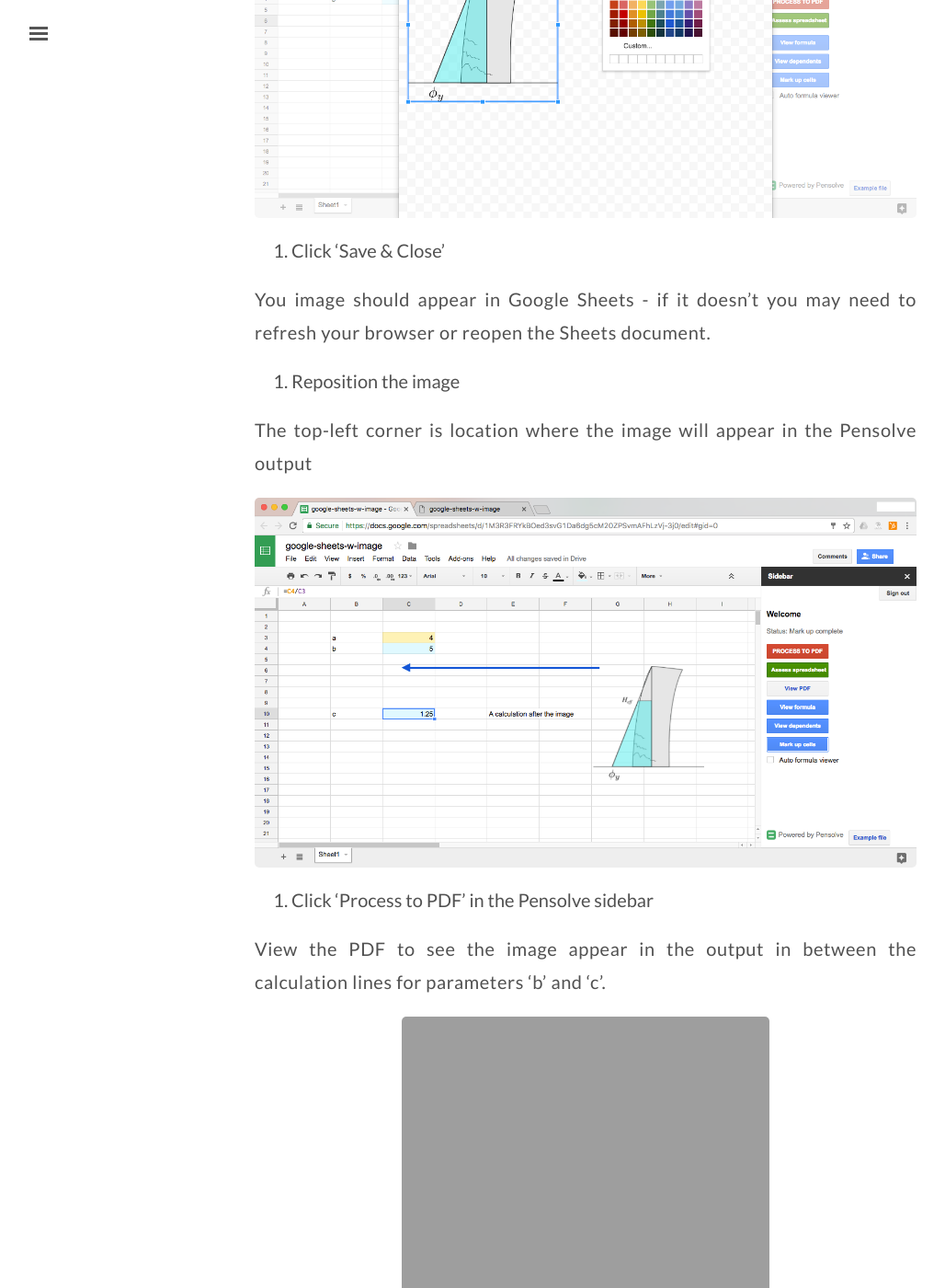
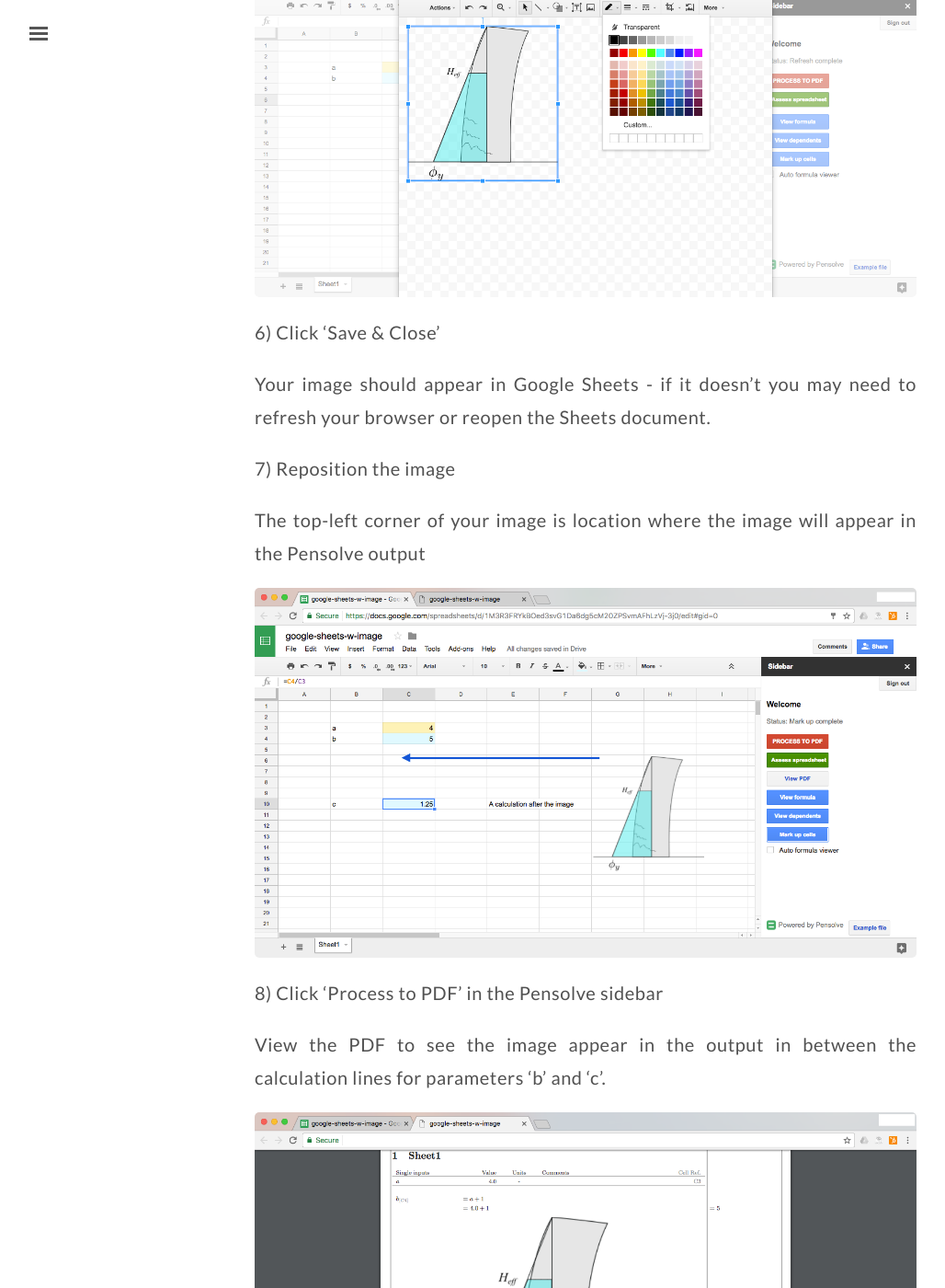
Before and after one commit to pensolve/blog, a Jekyll site: the page built from _posts/2017-05-29-How-to-include-images-in-Pensolve-output-with-Google-sheets.md, in a window 1280 px wide and 1400 px high, scrolled down 2718 px. Shown: the whole window at 92% size, without its empty margins (3-1031 px from the left). Built offline with Jekyll 4.4.1, drawn with Linux system fonts in a browser that asks for light colours; some of the changed text lies outside the part shown.

Commit message:
added blog about images in google sheets. - tidied.

```diff
--- a/_posts/2017-05-29-How-to-include-images-in-Pensolve-output-with-Google-sheets.md
+++ b/_posts/2017-05-29-How-to-include-images-in-Pensolve-output-with-Google-sheets.md
@@ -6,44 +6,46 @@
 To include an image into Pensolve output you need to format a border to the image. Unfortunately this is quite tricky in Google Sheets.
 This is a step-by-step guide on how to get an image to show up.
 
-Important: Only .JPG, .JPEG, .PNG images are supported in the Pensolve output.
+*Important: Only .JPG, .JPEG, .PNG images are supported in the Pensolve output.*
 
-1. Open Google sheets
+*Graphs/Charts and other editable images are not supported*
+
+1) Open Google sheets
 
 ![Open Google Sheets](http://pensolve.com/blog/public/include-images-gsheets/open-google-sheets-1.png){: .center-image }
 
-2. Add some calculations and open the Pensolve sidebar add-on
+2) Add some calculations and open the Pensolve sidebar add-on
 
 Add-ons>Pensolve>Show sidebar
 
 ![Open Pensolve sidebar](http://pensolve.com/blog/public/include-images-gsheets/open-pensolve-google-sheets-2.png){: .center-image }
 
-3. Insert a drawing [Not an image, as you can not format an image]
+3) Insert a drawing [Not an image, as you can not format an image]
 
 Insert>Drawing...
 
 ![Insert a drawing](http://pensolve.com/blog/public/include-images-gsheets/insert-a-drawing-3.png){: .center-image }
 
-4. Insert an image into the drawing (Remember only .jpg, .jpeg or .png files)
+4) Insert an image into the drawing (Remember only .jpg, .jpeg or .png files)
 
 ![Insert an image](http://pensolve.com/blog/public/include-images-gsheets/image-into-drawing-4.png){: .center-image }
 
-5. Add a border to the image
+5) Add a border to the image
 
 ![Add a border to the image](http://pensolve.com/blog/public/include-images-gsheets/add-border-to-image-5.png){: .center-image }
 
-6. Click 'Save & Close'
+6) Click 'Save & Close'
 
-You image should appear in Google Sheets - if it doesn't you may need to refresh your browser or reopen the Sheets document.
+Your image should appear in Google Sheets - if it doesn't you may need to refresh your browser or reopen the Sheets document.
 
-7. Reposition the image
+7) Reposition the image
 
-The top-left corner is location where the image will appear in the Pensolve output
+The top-left corner of your image is location where the image will appear in the Pensolve output
 
 ![Add a border to the image](http://pensolve.com/blog/public/include-images-gsheets/reposition-image-in-sheets-7.png){: .center-image }
 
-7. Click 'Process to PDF' in the Pensolve sidebar
+8) Click 'Process to PDF' in the Pensolve sidebar
 
 View the PDF to see the image appear in the output in between the calculation lines for parameters 'b' and 'c'.
 
-![Add a border to the image](http://pensolve.com/blog/public/include-images-gsheets/reposition-image-in-sheets-8.png){: .center-image }
+![View Pensolve output](http://pensolve.com/blog/public/include-images-gsheets/view-image-in-pensolve-output-8.png){: .center-image }
```
